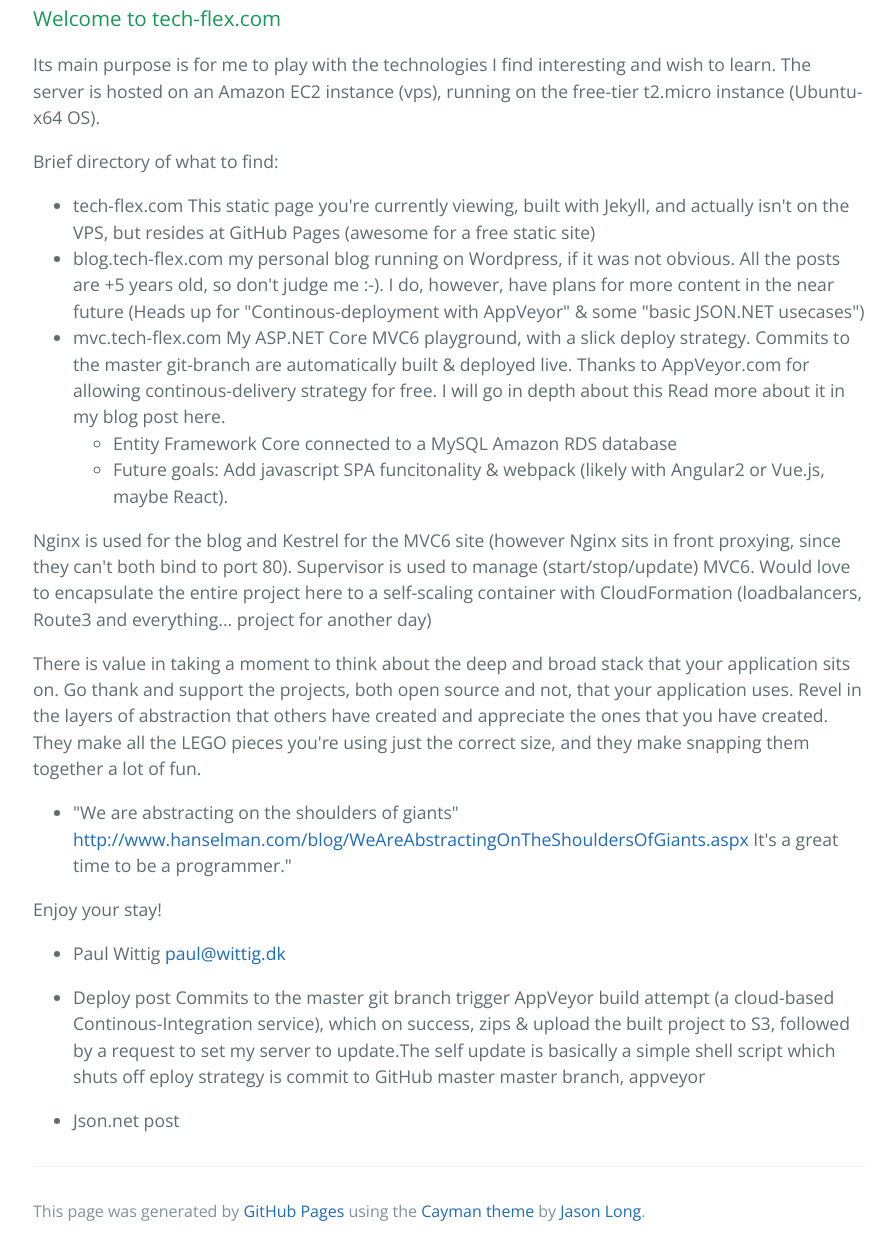
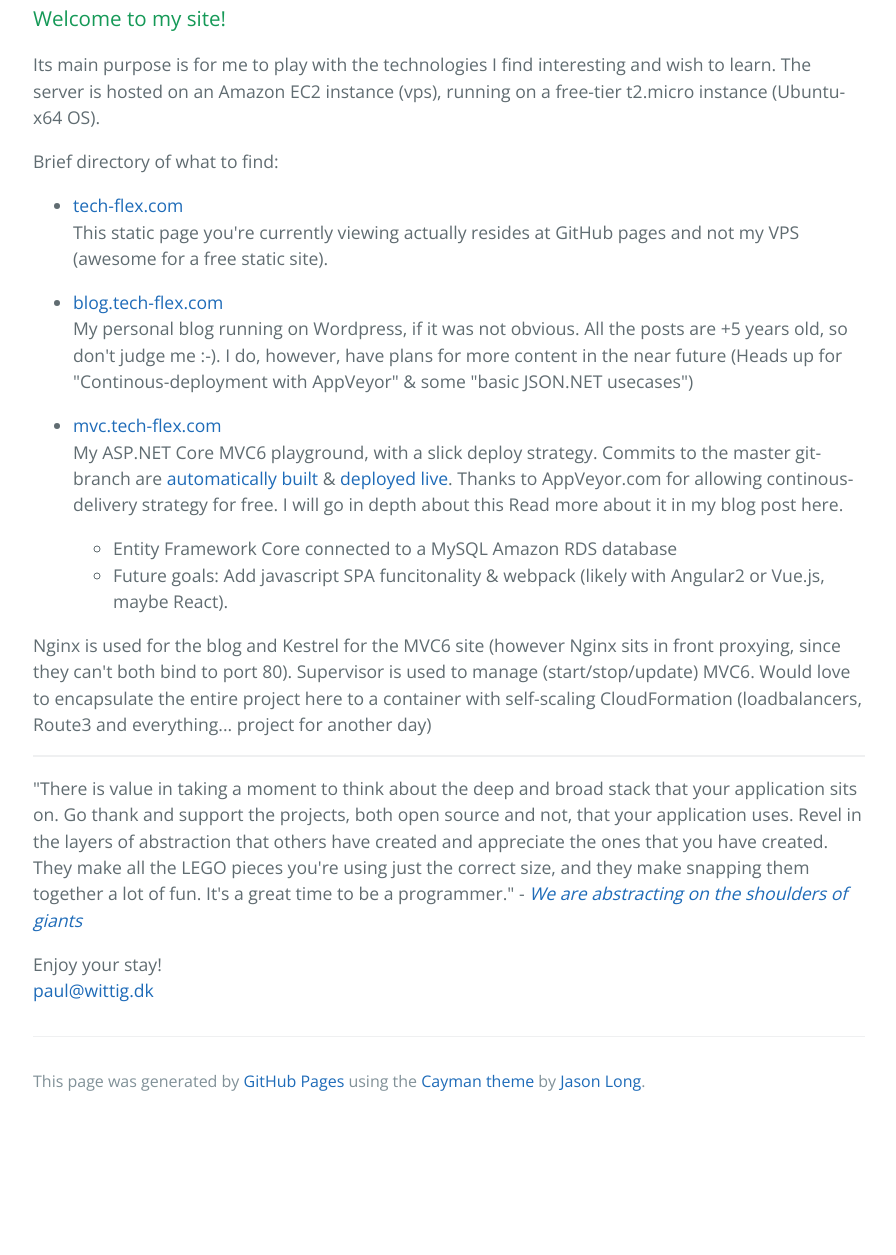
Before and after one commit to binaryPUNCH/binaryPUNCH.github.io, a plain HTML site: page index.html in a window 1280 px wide. Shown: the part 299-1554 px from the top of the page, without its empty margins (191-1087 px from the left). After the commit the page ends 1424 px from the top, so only its background shows below. Drawn offline with nearby package versions, Linux system fonts and the light colour scheme.

Commit message:
Replace master branch with page content via GitHub

```diff
--- a/index.html
+++ b/index.html
@@ -17,19 +17,20 @@
 
     <section class="main-content">
       <h3>
-<a id="welcome-to-tech-flexcom" class="anchor" href="#welcome-to-tech-flexcom" aria-hidden="true"><span aria-hidden="true" class="octicon octicon-link"></span></a>Welcome to tech-flex.com</h3>
+<a id="welcome-to-my-site" class="anchor" href="#welcome-to-my-site" aria-hidden="true"><span aria-hidden="true" class="octicon octicon-link"></span></a>Welcome to my site!</h3>
 
-<p>Its main purpose is for me to play with the technologies I find interesting and wish to learn. The server is hosted on an Amazon EC2 instance (vps), running on the free-tier t2.micro instance (Ubuntu-x64 OS). </p>
+<p>Its main purpose is for me to play with the technologies I find interesting and wish to learn. The server is hosted on an Amazon EC2 instance (vps), running on a free-tier t2.micro instance (Ubuntu-x64 OS). </p>
 
 <p>Brief directory of what to find:</p>
 
 <ul>
-<li>tech-flex.com
-This static page you're currently viewing, built with Jekyll, and actually isn't on the VPS, but resides at GitHub Pages (awesome for a free static site)</li>
-<li>blog.tech-flex.com
-my personal blog running on Wordpress, if it was not obvious. All the posts are +5 years old, so don't judge me :-). I do, however, have plans for more content in the near future (Heads up for "Continous-deployment with AppVeyor" &amp; some "basic JSON.NET usecases")</li>
-<li>mvc.tech-flex.com
-My ASP.NET Core MVC6 playground, with a slick deploy strategy. Commits to the master git-branch are automatically built &amp; deployed live. Thanks to AppVeyor.com for allowing continous-delivery strategy for free. I will go in depth about this Read more about it in my blog post here.
+<li><p><a href="http://tech-flex.com">tech-flex.com</a><br>
+This static page you're currently viewing actually resides at GitHub pages and not my VPS (awesome for a free static site).</p></li>
+<li><p><a href="http://blog.tech-flex.com">blog.tech-flex.com</a><br>
+My personal blog running on Wordpress, if it was not obvious. All the posts are +5 years old, so don't judge me :-). I do, however, have plans for more content in the near future (Heads up for "Continous-deployment with AppVeyor" &amp; some "basic JSON.NET usecases")</p></li>
+<li>
+<p><a href="http://mvc.tech-flex.com">mvc.tech-flex.com</a><br>
+My ASP.NET Core MVC6 playground, with a slick deploy strategy. Commits to the master git-branch are <a href="https://ci.appveyor.com/project/amivit/straight-line">automatically built</a> &amp; <a href="https://github.com/amivit/Straight-Line/blob/master/appveyor.yml#L23-L37">deployed live</a>. Thanks to AppVeyor.com for allowing continous-delivery strategy for free. I will go in depth about this Read more about it in my blog post here.  </p>
 
 <ul>
 <li>Entity Framework Core connected to a MySQL Amazon RDS database</li>
@@ -38,24 +39,14 @@ My ASP.NET Core MVC6 playground, with a slick deploy strategy. Commits to the ma
 </li>
 </ul>
 
-<p>Nginx is used for the blog and Kestrel for the MVC6 site (however Nginx sits in front proxying, since they can't both bind to port 80). Supervisor is used to manage (start/stop/update) MVC6. Would love to encapsulate the entire project here to a self-scaling container with CloudFormation (loadbalancers, Route3 and everything... project for another day)</p>
+<p>Nginx is used for the blog and Kestrel for the MVC6 site (however Nginx sits in front proxying, since they can't both bind to port 80). Supervisor is used to manage (start/stop/update) MVC6. Would love to encapsulate the entire project here to a container with self-scaling CloudFormation (loadbalancers, Route3 and everything... project for another day)</p>
 
-<p>There is value in taking a moment to think about the deep and broad stack that your application sits on. Go thank and support the projects, both open source and not, that your application uses. Revel in the layers of abstraction that others have created and appreciate the ones that you have created. They make all the LEGO pieces you're using just the correct size, and they make snapping them together a lot of fun.</p>
+<hr>
 
-<ul>
-<li>"We are abstracting on the shoulders of giants" <a href="http://www.hanselman.com/blog/WeAreAbstractingOnTheShouldersOfGiants.aspx">http://www.hanselman.com/blog/WeAreAbstractingOnTheShouldersOfGiants.aspx</a>
-It's a great time to be a programmer." </li>
-</ul>
+<p>"There is value in taking a moment to think about the deep and broad stack that your application sits on. Go thank and support the projects, both open source and not, that your application uses. Revel in the layers of abstraction that others have created and appreciate the ones that you have created. They make all the LEGO pieces you're using just the correct size, and they make snapping them together a lot of fun. It's a great time to be a programmer." - <em><a href="http://www.hanselman.com/blog/WeAreAbstractingOnTheShouldersOfGiants.aspx">We are abstracting on the shoulders of giants</a></em></p>
 
-<p>Enjoy your stay! </p>
-
-<ul>
-<li><p>Paul Wittig
-<a href="mailto:paul@wittig.dk">paul@wittig.dk</a></p></li>
-<li><p>Deploy post
-Commits to the master git branch trigger AppVeyor build attempt (a cloud-based Continous-Integration service), which on success, zips &amp; upload the built project to S3, followed by a request to set my server to update.The self update is basically a simple shell script which shuts off eploy strategy is commit to GitHub master master branch, appveyor </p></li>
-<li>Json.net post</li>
-</ul>
+<p>Enjoy your stay!<br>
+<a href="mailto:paul@wittig.dk">paul@wittig.dk</a></p>
 
       <footer class="site-footer">
 
```
Also changed, not shown: params.json (+1 -1 lines).
